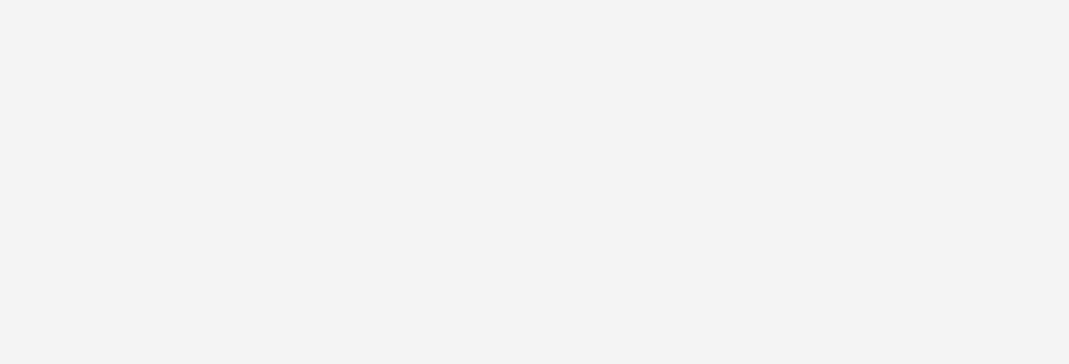
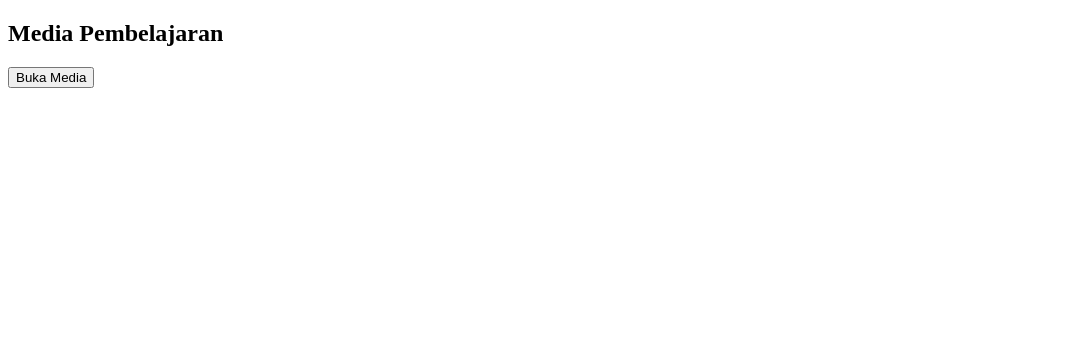
Before and after one commit to finiandiani/mediapembelajaranmatematika, a plain HTML site: page index.html in a window 1280 px wide. Shown: the top 364 px of the page, without its empty margins (0-1069 px from the left). Drawn offline with Linux system fonts and the light colour scheme.

Commit message:
Revert "upload"
This reverts commit 16d1a5eff68c318f4734028e0526b4ea1cb33aad.

```diff
--- a/index.html
+++ b/index.html
@@ -4,40 +4,9 @@
     <meta charset="UTF-8">
     <meta name="viewport" content="width=device-width, initial-scale=1.0">
     <title>Launcher Media Pembelajaran</title>
-    <style>
-        body {
-            display: flex;
-            flex-direction: column;
-            align-items: center;
-            justify-content: center;
-            height: 100vh;
-            text-align: center;
-            font-family: Arial, sans-serif;
-            background-color: #f4f4f4;
-        }
-        h2 {
-            font-size: 32px; /* Ukuran lebih besar */
-            font-weight: bold; /* Huruf tebal */
-            color: #333;
-            margin-bottom: 20px;
-        }
-        button {
-            background-color: #007bff;
-            color: white;
-            border: none;
-            padding: 12px 24px;
-            font-size: 18px;
-            border-radius: 8px;
-            cursor: pointer;
-            transition: 0.3s;
-        }
-        button:hover {
-            background-color: #0056b3;
-        }
-    </style>
 </head>
 <body>
-    <h2>MEDIA PEMBELAJARAN MATEMATIKA KELAS XI</h2>
+    <h2>Media Pembelajaran</h2>
     <button onclick="openStoryline()">Buka Media</button>
 
     <script>
```
